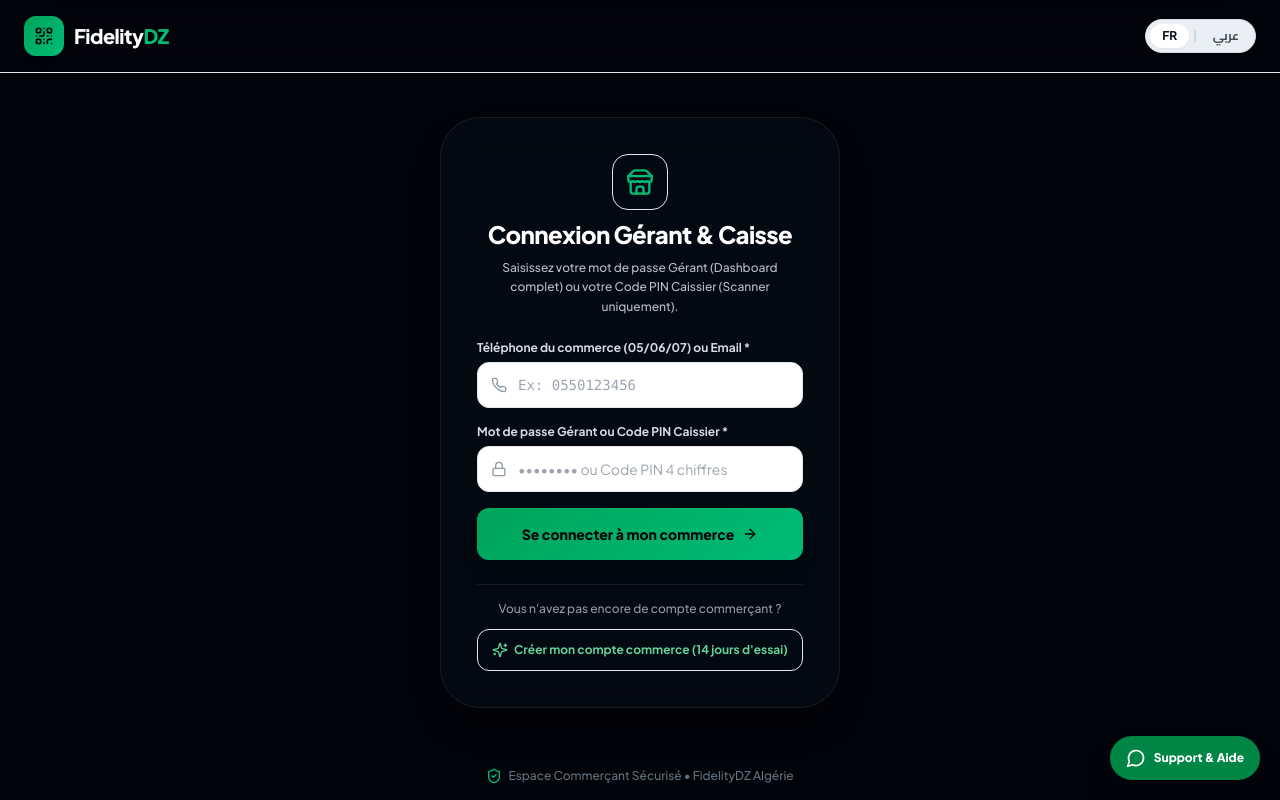
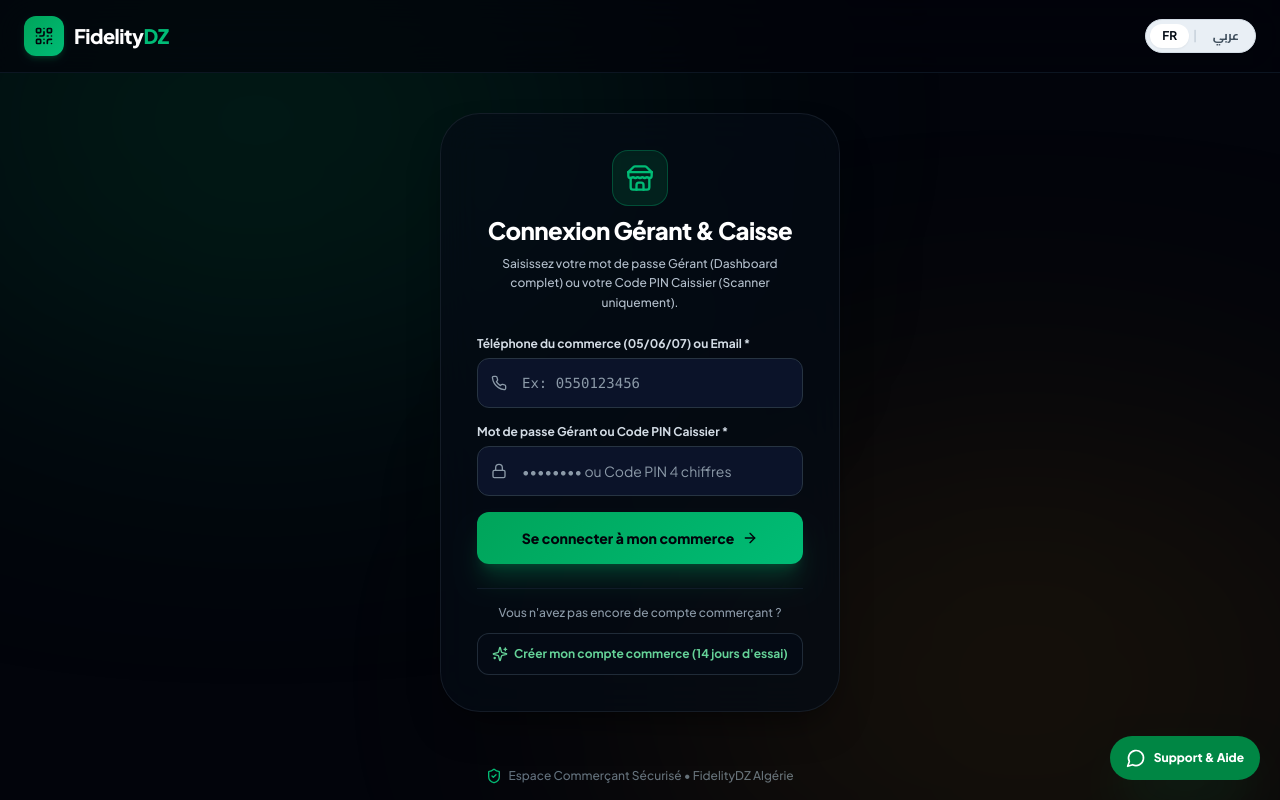
Before and after one commit to Medy66lll/fidelitydz, a Next.js app: page /login in a window 1280 px wide. Built offline with nearby package versions, Linux system fonts and the light colour scheme.

Commit message:
Fix stamp visibility and border styling on colored cards, fix login input background and text color on Safari/iOS

```diff
--- a/src/app/dashboard/layout.tsx
+++ b/src/app/dashboard/layout.tsx
@@ -133,7 +133,8 @@ export default function DashboardLayout({ children }: { children: React.ReactNod
                 placeholder="Saisir le mot de passe Gérant..."
                 value={managerUnlockInput}
                 onChange={(e) => setManagerUnlockInput(e.target.value)}
-                className="w-full bg-slate-950 border border-slate-700 focus:border-emerald-500 rounded-xl py-3 px-4 text-sm text-white outline-none"
+                style={{ backgroundColor: '#0b1329', color: '#ffffff' }}
+                className="w-full bg-[#0b1329] border border-slate-700 focus:border-emerald-500 rounded-xl py-3 px-4 text-sm text-white outline-none"
               />
             </div>
             <button
--- a/src/app/globals.css
+++ b/src/app/globals.css
@@ -255,6 +255,36 @@ html, body {
 }
 
 /* ============================================================================
+   Rendu & Contraste des Champs de Saisie (Fix Mobile Safari / Chrome Autofill)
+   Empêche le texte blanc sur fond blanc et force un contraste optimal
+   ============================================================================ */
+input, select, textarea {
+  -webkit-appearance: none;
+  -moz-appearance: none;
+  appearance: none;
+}
+
+/* Autofill sombre pour les formulaires Dark (Login, Kazi Owner, Modal Caissier) */
+input:-webkit-autofill,
+input:-webkit-autofill:hover,
+input:-webkit-autofill:focus,
+input:-webkit-autofill:active {
+  -webkit-box-shadow: 0 0 0 1000px #090e1a inset !important;
+  -webkit-text-fill-color: #ffffff !important;
+  caret-color: #34d399 !important;
+  transition: background-color 5000s ease-in-out 0s;
+}
+
+/* Autofill clair pour les formulaires Light (Register, Poster, Program) */
+.bg-white input:-webkit-autofill,
+.bg-slate-50 input:-webkit-autofill,
+input.fdz-input-light:-webkit-autofill {
+  -webkit-box-shadow: 0 0 0 1000px #ffffff inset !important;
+  -webkit-text-fill-color: #0f172a !important;
+  caret-color: #059669 !important;
+}
+
+/* ============================================================================
    Impression Affiche Comptoir (A4 / Chevalet de Caisse)
    ============================================================================ */
 @media print {
--- a/src/app/join/[merchantSlug]/page.tsx
+++ b/src/app/join/[merchantSlug]/page.tsx
@@ -183,7 +183,8 @@ export default function CustomerJoinPage() {
                   placeholder="0555 12 34 56"
                   value={phone}
                   onChange={(e) => handlePhoneChange(e.target.value)}
-                  className="w-full bg-slate-950/80 border border-slate-700/80 focus:border-emerald-400 focus:ring-1 focus:ring-emerald-400 rounded-xl py-3.5 pl-11 rtl:pl-4 rtl:pr-11 text-white text-base placeholder-slate-500 font-mono tracking-wider tabular-nums outline-none transition-all"
+                  style={{ backgroundColor: '#0b1329', color: '#ffffff' }}
+                  className="w-full bg-[#0b1329] border border-slate-700 focus:border-emerald-400 focus:ring-2 focus:ring-emerald-400/30 rounded-xl py-3.5 pl-11 rtl:pl-4 rtl:pr-11 text-white text-base placeholder-slate-500 font-mono tracking-wider tabular-nums outline-none transition-all"
                 />
               </div>
               <p className="text-[11px] text-slate-400 font-medium">{t('phone_hint')}</p>
@@ -205,7 +206,8 @@ export default function CustomerJoinPage() {
                   placeholder={isAr ? 'مثال: أمين أو سارة' : 'Ex: Amine ou Sara'}
                   value={name}
                   onChange={(e) => setName(e.target.value)}
-                  className="w-full bg-slate-950/80 border border-slate-700/80 focus:border-emerald-400 focus:ring-1 focus:ring-emerald-400 rounded-xl py-3.5 pl-11 rtl:pl-4 rtl:pr-11 text-white text-base placeholder-slate-500 outline-none transition-all"
+                  style={{ backgroundColor: '#0b1329', color: '#ffffff' }}
+                  className="w-full bg-[#0b1329] border border-slate-700 focus:border-emerald-400 focus:ring-2 focus:ring-emerald-400/30 rounded-xl py-3.5 pl-11 rtl:pl-4 rtl:pr-11 text-white text-base placeholder-slate-500 outline-none transition-all"
                 />
               </div>
             </div>
--- a/src/app/kazi-owner-dz/page.tsx
+++ b/src/app/kazi-owner-dz/page.tsx
@@ -421,7 +421,8 @@ CREATE POLICY "subscription_payments_all" ON subscription_payments FOR ALL USING
                     placeholder="••••••"
                     value={ownerPinInput}
                     onChange={(e) => setOwnerPinInput(e.target.value)}
-                    className="w-full bg-slate-950 border border-slate-800 focus:border-amber-400 rounded-xl py-3 pl-10 pr-4 text-sm font-mono text-white outline-none"
+                    style={{ backgroundColor: '#0b1329', color: '#ffffff' }}
+                    className="w-full bg-[#0b1329] border border-slate-700 focus:border-amber-400 rounded-xl py-3 pl-10 pr-4 text-sm font-mono text-white outline-none"
                   />
                 </div>
               </div>
@@ -437,7 +438,8 @@ CREATE POLICY "subscription_payments_all" ON subscription_payments FOR ALL USING
                     placeholder="Saisir le mot de passe Admin"
                     value={adminPassInput}
                     onChange={(e) => setAdminPassInput(e.target.value)}
-                    className="w-full bg-slate-950 border border-slate-800 focus:border-amber-400 rounded-xl py-3 pl-10 pr-4 text-sm text-white outline-none"
+                    style={{ backgroundColor: '#0b1329', color: '#ffffff' }}
+                    className="w-full bg-[#0b1329] border border-slate-700 focus:border-amber-400 rounded-xl py-3 pl-10 pr-4 text-sm text-white outline-none"
                   />
                 </div>
               </div>
--- a/src/app/login/page.tsx
+++ b/src/app/login/page.tsx
@@ -120,7 +120,8 @@ export default function MerchantLoginPage() {
                   placeholder="Ex: 0550123456"
                   value={identifier}
                   onChange={(e) => setIdentifier(e.target.value)}
-                  className="w-full bg-slate-950/80 border border-slate-700/80 focus:border-emerald-400 focus:ring-1 focus:ring-emerald-400 rounded-xl py-3 pl-10 pr-4 text-sm text-white outline-none font-mono transition-all"
+                  style={{ backgroundColor: '#0b1329', color: '#ffffff' }}
+                  className="w-full bg-[#0b1329] border border-slate-700 focus:border-emerald-400 focus:ring-2 focus:ring-emerald-400/30 rounded-xl py-3.5 pl-11 pr-4 text-base md:text-sm text-white placeholder-slate-400 outline-none font-mono transition-all"
                 />
               </div>
             </div>
@@ -138,7 +139,8 @@ export default function MerchantLoginPage() {
                   placeholder="•••••••• ou Code PIN 4 chiffres"
                   value={password}
                   onChange={(e) => setPassword(e.target.value)}
-                  className="w-full bg-slate-950/80 border border-slate-700/80 focus:border-emerald-400 focus:ring-1 focus:ring-emerald-400 rounded-xl py-3 pl-10 pr-4 text-sm text-white outline-none transition-all"
+                  style={{ backgroundColor: '#0b1329', color: '#ffffff' }}
+                  className="w-full bg-[#0b1329] border border-slate-700 focus:border-emerald-400 focus:ring-2 focus:ring-emerald-400/30 rounded-xl py-3.5 pl-11 pr-4 text-base md:text-sm text-white placeholder-slate-400 outline-none transition-all"
                 />
               </div>
             </div>
--- a/src/app/scanner/page.tsx
+++ b/src/app/scanner/page.tsx
@@ -588,7 +588,8 @@ export default function CashierScannerPage() {
                   placeholder="Ex: 0555123456"
                   value={phoneSearch}
                   onChange={(e) => setPhoneSearch(e.target.value)}
-                  className="w-full bg-slate-900 border border-slate-800 focus:border-emerald-500 focus:ring-1 focus:ring-emerald-500 rounded-xl py-3 px-4 text-white text-base placeholder-slate-600 font-mono tracking-wider tabular-nums outline-none transition-all"
+                  style={{ backgroundColor: '#0f172a', color: '#ffffff' }}
+                  className="w-full bg-[#0f172a] border border-slate-800 focus:border-emerald-500 focus:ring-1 focus:ring-emerald-500 rounded-xl py-3 px-4 text-white text-base placeholder-slate-600 font-mono tracking-wider tabular-nums outline-none transition-all"
                 />
               </div>
               <button
@@ -806,7 +807,8 @@ export default function CashierScannerPage() {
                       min="50"
                       value={purchaseAmount}
                       onChange={(e) => setPurchaseAmount(e.target.value)}
-                      className="w-full bg-slate-950 border border-slate-800 focus:border-emerald-500 rounded-xl py-2.5 px-3 text-white font-mono text-sm tabular-nums outline-none"
+                      style={{ backgroundColor: '#0f172a', color: '#ffffff' }}
+                      className="w-full bg-[#0f172a] border border-slate-800 focus:border-emerald-500 rounded-xl py-2.5 px-3 text-white font-mono text-sm tabular-nums outline-none"
                     />
                     <span className="absolute inset-y-0 right-3 flex items-center text-xs text-slate-500 font-bold">
                       DZD
--- a/tailwind.config.js
+++ b/tailwind.config.js
@@ -15,62 +15,62 @@ module.exports = {
         // and strict in-gamut mapping for sRGB + Display P3.
         // ====================================================================
         emerald: {
-          50: 'oklch(97.5% 0.024 158)',
-          100: 'oklch(93.5% 0.052 158)',
-          200: 'oklch(86.5% 0.092 158)',
-          300: 'oklch(78.5% 0.132 158)',
-          400: 'oklch(70.0% 0.165 158)',
-          500: 'oklch(62.0% 0.178 158)', // Algerian Emerald Anchor
-          600: 'oklch(53.0% 0.165 158)',
-          700: 'oklch(44.0% 0.145 158)',
-          800: 'oklch(35.0% 0.115 158)',
-          900: 'oklch(26.0% 0.085 158)',
-          950: 'oklch(18.0% 0.055 158)',
+          50: 'oklch(97.5% 0.024 158 / <alpha-value>)',
+          100: 'oklch(93.5% 0.052 158 / <alpha-value>)',
+          200: 'oklch(86.5% 0.092 158 / <alpha-value>)',
+          300: 'oklch(78.5% 0.132 158 / <alpha-value>)',
+          400: 'oklch(70.0% 0.165 158 / <alpha-value>)',
+          500: 'oklch(62.0% 0.178 158 / <alpha-value>)', // Algerian Emerald Anchor
+          600: 'oklch(53.0% 0.165 158 / <alpha-value>)',
+          700: 'oklch(44.0% 0.145 158 / <alpha-value>)',
+          800: 'oklch(35.0% 0.115 158 / <alpha-value>)',
+          900: 'oklch(26.0% 0.085 158 / <alpha-value>)',
+          950: 'oklch(18.0% 0.055 158 / <alpha-value>)',
         },
         slate: {
-          50: 'oklch(98.5% 0.005 248)',
-          100: 'oklch(95.0% 0.010 248)',
-          200: 'oklch(89.0% 0.016 248)',
-          300: 'oklch(80.0% 0.022 248)',
-          400: 'oklch(68.0% 0.026 248)',
-          500: 'oklch(54.0% 0.030 248)',
-          600: 'oklch(42.0% 0.030 248)',
-          700: 'oklch(32.0% 0.030 248)',
-          800: 'oklch(22.0% 0.030 252)',
-          900: 'oklch(15.0% 0.025 255)', // Midnight Slate Canvas
-          950: 'oklch(11.0% 0.020 258)', // Deep Obsidian Floor
+          50: 'oklch(98.5% 0.005 248 / <alpha-value>)',
+          100: 'oklch(95.0% 0.010 248 / <alpha-value>)',
+          200: 'oklch(89.0% 0.016 248 / <alpha-value>)',
+          300: 'oklch(80.0% 0.022 248 / <alpha-value>)',
+          400: 'oklch(68.0% 0.026 248 / <alpha-value>)',
+          500: 'oklch(54.0% 0.030 248 / <alpha-value>)',
+          600: 'oklch(42.0% 0.030 248 / <alpha-value>)',
+          700: 'oklch(32.0% 0.030 248 / <alpha-value>)',
+          800: 'oklch(22.0% 0.030 252 / <alpha-value>)',
+          900: 'oklch(15.0% 0.025 255 / <alpha-value>)', // Midnight Slate Canvas
+          950: 'oklch(11.0% 0.020 258 / <alpha-value>)', // Deep Obsidian Floor
         },
         amber: {
-          50: 'oklch(97.5% 0.030 85)',
-          100: 'oklch(93.0% 0.070 85)',
-          200: 'oklch(87.0% 0.110 82)',
-          300: 'oklch(82.0% 0.145 80)',
-          400: 'oklch(78.0% 0.165 78)',
-          500: 'oklch(73.0% 0.175 76)', // Warm Gold / Reward Accent
-          600: 'oklch(63.0% 0.165 72)',
-          700: 'oklch(52.0% 0.145 68)',
-          800: 'oklch(41.0% 0.120 62)',
-          900: 'oklch(30.0% 0.090 58)',
-          950: 'oklch(20.0% 0.060 55)',
+          50: 'oklch(97.5% 0.030 85 / <alpha-value>)',
+          100: 'oklch(93.0% 0.070 85 / <alpha-value>)',
+          200: 'oklch(87.0% 0.110 82 / <alpha-value>)',
+          300: 'oklch(82.0% 0.145 80 / <alpha-value>)',
+          400: 'oklch(78.0% 0.165 78 / <alpha-value>)',
+          500: 'oklch(73.0% 0.175 76 / <alpha-value>)', // Warm Gold / Reward Accent
+          600: 'oklch(63.0% 0.165 72 / <alpha-value>)',
+          700: 'oklch(52.0% 0.145 68 / <alpha-value>)',
+          800: 'oklch(41.0% 0.120 62 / <alpha-value>)',
+          900: 'oklch(30.0% 0.090 58 / <alpha-value>)',
+          950: 'oklch(20.0% 0.060 55 / <alpha-value>)',
         },
         // Semantic Token Mapping
         primary: {
-          DEFAULT: 'oklch(62.0% 0.178 158)',
-          hover: 'oklch(53.0% 0.165 158)',
-          container: 'oklch(93.5% 0.052 158)',
-          'on-container': 'oklch(26.0% 0.085 158)',
-          fixed: 'oklch(86.5% 0.092 158)',
-          'fixed-dim': 'oklch(70.0% 0.165 158)',
+          DEFAULT: 'oklch(62.0% 0.178 158 / <alpha-value>)',
+          hover: 'oklch(53.0% 0.165 158 / <alpha-value>)',
+          container: 'oklch(93.5% 0.052 158 / <alpha-value>)',
+          'on-container': 'oklch(26.0% 0.085 158 / <alpha-value>)',
+          fixed: 'oklch(86.5% 0.092 158 / <alpha-value>)',
+          'fixed-dim': 'oklch(70.0% 0.165 158 / <alpha-value>)',
         },
         secondary: {
-          DEFAULT: 'oklch(42.0% 0.030 248)',
-          container: 'oklch(95.0% 0.010 248)',
-          'fixed-dim': 'oklch(80.0% 0.022 248)',
+          DEFAULT: 'oklch(42.0% 0.030 248 / <alpha-value>)',
+          container: 'oklch(95.0% 0.010 248 / <alpha-value>)',
+          'fixed-dim': 'oklch(80.0% 0.022 248 / <alpha-value>)',
         },
         reward: {
-          DEFAULT: 'oklch(73.0% 0.175 76)',
-          hover: 'oklch(63.0% 0.165 72)',
-          surface: 'oklch(97.5% 0.030 85)',
+          DEFAULT: 'oklch(73.0% 0.175 76 / <alpha-value>)',
+          hover: 'oklch(63.0% 0.165 72 / <alpha-value>)',
+          surface: 'oklch(97.5% 0.030 85 / <alpha-value>)',
         },
         surface: {
           DEFAULT: 'oklch(98.5% 0.005 248)',
```
Also changed, not shown: src/app/card/[qrToken]/page.tsx (+25 -18 lines), src/components/LoyaltyPassSimulator.tsx (+11 -12 lines), public/logo.png (added).
